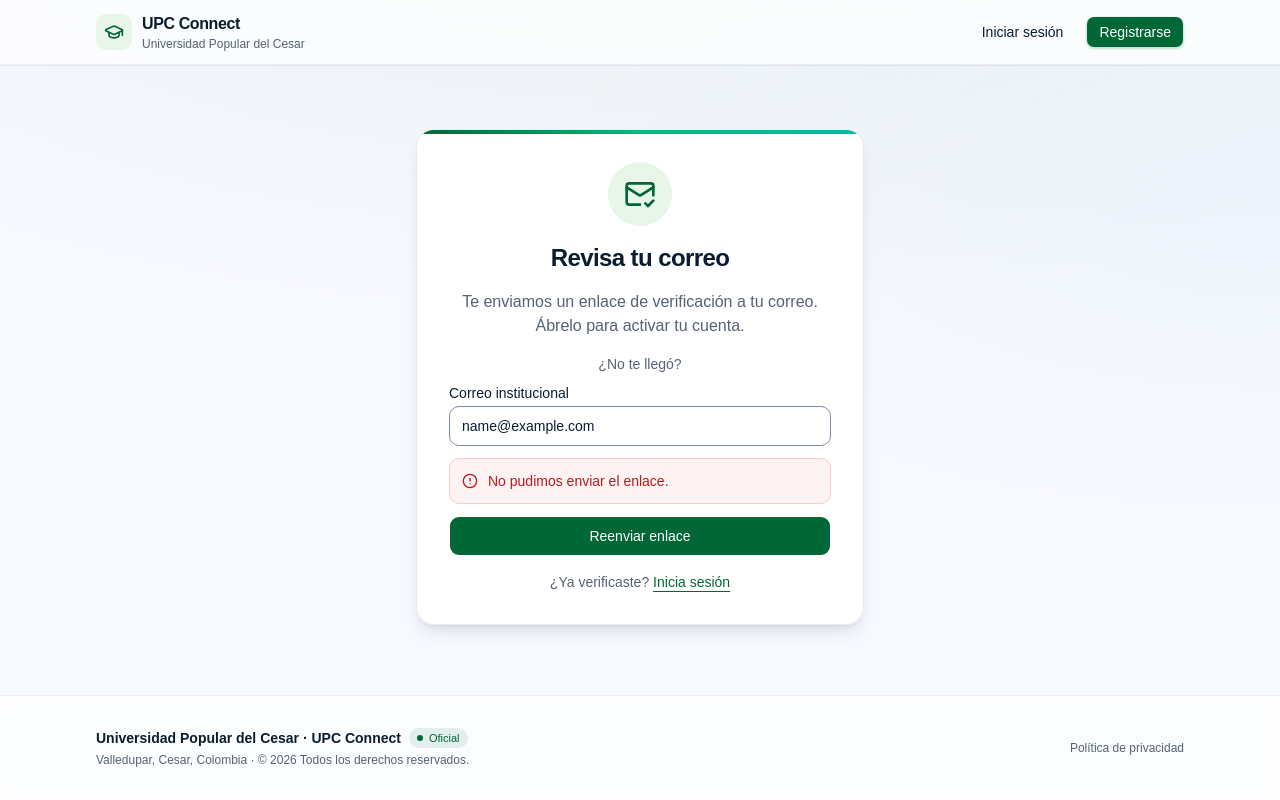
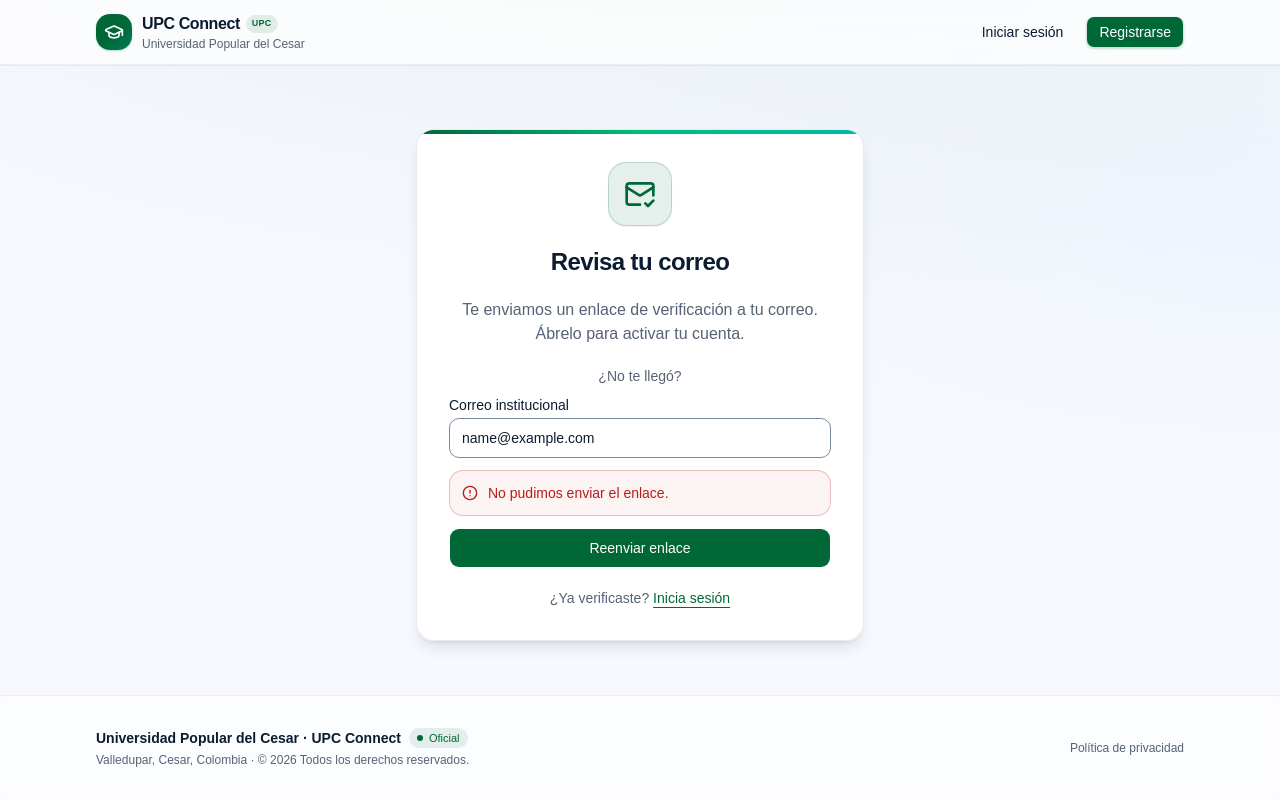
Before and after one commit to Jdavdcm26/Frontend-UPC-Connect, a React (Vite) app: page /revisa-tu-correo in a window 1280 px wide. Both pictures are taken after typing "name@example.com" into the empty fields and a click on the button "Reenviar enlace". Built offline with nearby package versions, Linux system fonts and the light colour scheme; no server answers.

Commit message:
style(ui): estados, encabezados y avisos compartidos

```diff
--- a/src/shared/ui/AvatarIniciales.tsx
+++ b/src/shared/ui/AvatarIniciales.tsx
@@ -16,7 +16,7 @@ const TAMANOS = {
 // Con correo es el avatar de la sesión (se anuncia); con nombre es decorativo, porque el nombre ya se lee al lado.
 export default function AvatarIniciales({ correo, nombres, apellidos, tamano = 'sm' }: Props) {
   const clases = cn(
-    'inline-flex shrink-0 items-center justify-center rounded-full bg-primary font-semibold text-primary-foreground',
+    'inline-flex shrink-0 items-center justify-center rounded-full bg-linear-to-br from-primary to-emerald-700 font-bold text-white shadow-xs shadow-primary/20',
     TAMANOS[tamano],
   )
   if (correo !== undefined) {
--- a/src/shared/ui/AvisoInformativo.tsx
+++ b/src/shared/ui/AvisoInformativo.tsx
@@ -12,7 +12,7 @@ export default function AvisoInformativo({ icono: Icono = Info, children }: Prop
   return (
     <p
       role="status"
-      className="flex items-start gap-3 rounded-xl border border-ambar/30 bg-ambar-soft p-3 text-sm font-medium text-ambar sm:p-4"
+      className="flex items-start gap-3 rounded-xl border border-ambar/30 bg-ambar-soft p-3 text-sm font-medium text-ambar shadow-2xs sm:p-4"
     >
       <Icono aria-hidden="true" className="mt-0.5 size-4 shrink-0" />
       <span className="min-w-0 break-words">{children}</span>
--- a/src/shared/ui/EmptyState.tsx
+++ b/src/shared/ui/EmptyState.tsx
@@ -11,13 +11,13 @@ type Props = {
 // una explicación y, si hace falta, la acción para salir del vacío.
 export default function EmptyState({ titulo, descripcion, accion }: Props) {
   return (
-    <div className="flex flex-col items-center gap-3 rounded-xl border-[1.5px] border-dashed border-slate-300 bg-slate-50 p-8 text-center">
-      <span className="flex size-10 items-center justify-center rounded-full bg-background text-muted-foreground ring-1 ring-border">
-        <Inbox aria-hidden="true" className="size-5" />
+    <div className="flex flex-col items-center gap-4 rounded-2xl border-[1.5px] border-dashed border-border bg-card/60 p-8 text-center backdrop-blur-xs sm:p-10">
+      <span className="flex size-12 items-center justify-center rounded-full bg-muted text-muted-foreground ring-1 ring-border">
+        <Inbox aria-hidden="true" className="size-5.5" />
       </span>
-      <div className="space-y-1">
-        <h2 className="text-lg font-semibold">{titulo}</h2>
-        {descripcion && <p className="text-sm text-muted-foreground">{descripcion}</p>}
+      <div className="space-y-1.5">
+        <h2 className="text-lg font-bold text-foreground">{titulo}</h2>
+        {descripcion && <p className="max-w-xs text-sm leading-relaxed text-muted-foreground">{descripcion}</p>}
       </div>
       {accion}
     </div>
--- a/src/shared/ui/EncabezadoPagina.tsx
+++ b/src/shared/ui/EncabezadoPagina.tsx
@@ -13,9 +13,9 @@ type Props = {
 export default function EncabezadoPagina({ titulo, descripcion, acciones }: Props) {
   return (
     <header className="flex flex-wrap items-end justify-between gap-4">
-      <div className="min-w-0 space-y-1">
-        <h1 className="text-2xl font-bold sm:text-3xl">{titulo}</h1>
-        {descripcion && <p className="max-w-2xl text-muted-foreground">{descripcion}</p>}
+      <div className="min-w-0 space-y-1.5">
+        <h1 className="text-2xl font-extrabold tracking-tight sm:text-3xl">{titulo}</h1>
+        {descripcion && <p className="max-w-2xl text-muted-foreground leading-relaxed">{descripcion}</p>}
       </div>
       {acciones}
     </header>
--- a/src/shared/ui/ErrorState.tsx
+++ b/src/shared/ui/ErrorState.tsx
@@ -12,12 +12,14 @@ export default function ErrorState({ mensaje, onReintentar }: Props) {
   return (
     <div
       role="alert"
-      className="flex flex-col items-center gap-3 rounded-xl border border-destructive/30 bg-red-50 p-8 text-center"
+      className="flex flex-col items-center gap-4 rounded-2xl border border-destructive/25 bg-destructive/5 p-8 text-center backdrop-blur-xs sm:p-10"
     >
-      <TriangleAlert aria-hidden="true" className="size-6 text-destructive" />
-      <p className="text-destructive">{mensaje}</p>
+      <span className="flex size-12 items-center justify-center rounded-full bg-destructive/10">
+        <TriangleAlert aria-hidden="true" className="size-6 text-destructive" />
+      </span>
+      <p className="max-w-xs text-sm font-medium leading-relaxed text-destructive">{mensaje}</p>
       {onReintentar && (
-        <Button variant="outline" onClick={onReintentar}>
+        <Button variant="outline" onClick={onReintentar} className="shadow-xs">
           Reintentar
         </Button>
       )}
--- a/src/shared/ui/Logo.tsx
+++ b/src/shared/ui/Logo.tsx
@@ -14,13 +14,18 @@ export default function Logo({ destino, subtitulo }: Props) {
   return (
     <Link
       to={destino}
-      className="flex items-center gap-2.5 rounded-lg outline-none focus-visible:ring-2 focus-visible:ring-ring focus-visible:ring-offset-2"
+      className="group flex items-center gap-2.5 rounded-lg outline-none focus-visible:ring-2 focus-visible:ring-ring focus-visible:ring-offset-2"
     >
-      <span className="hidden size-9 shrink-0 items-center justify-center rounded-lg bg-primary-soft text-primary min-[390px]:flex">
+      <span className="hidden size-9 shrink-0 items-center justify-center rounded-xl bg-linear-to-br from-primary via-primary to-emerald-700 text-white shadow-xs shadow-primary/25 transition-transform duration-200 group-hover:scale-105 min-[390px]:flex motion-reduce:transform-none">
         <GraduationCap aria-hidden="true" className="size-5" />
       </span>
       <span className="flex flex-col leading-tight">
-        <span className="text-base font-semibold tracking-tight whitespace-nowrap text-foreground max-[339px]:text-sm">UPC Connect</span>
+        <span className="flex items-center gap-1.5 text-base font-bold tracking-tight whitespace-nowrap text-foreground max-[339px]:text-sm">
+          UPC Connect
+          <span className="rounded-full bg-primary/10 px-1.5 py-0.5 text-[9px] font-bold text-primary tracking-wide">
+            UPC
+          </span>
+        </span>
         {subtitulo && <span className="hidden text-xs text-muted-foreground sm:block">{subtitulo}</span>}
       </span>
     </Link>
--- a/src/shared/ui/MensajeFormulario.tsx
+++ b/src/shared/ui/MensajeFormulario.tsx
@@ -10,15 +10,15 @@ type Props = {
 // Cada tipo trae su color, su icono y su rol: el error se anuncia de inmediato (alert) y el éxito
 // de forma amable (status). Los textos son oscuros sobre fondo suave (contraste de 4,5:1 o más).
 const TIPOS = {
-  error: { caja: 'border-red-200 bg-red-50 text-destructive', Icono: CircleAlert, rol: 'alert' },
-  exito: { caja: 'border-primary/20 bg-primary-soft text-primary', Icono: CircleCheck, rol: 'status' },
+  error: { caja: 'border-destructive/25 bg-destructive/5 text-destructive', Icono: CircleAlert, rol: 'alert' },
+  exito: { caja: 'border-primary/20 bg-primary/10 text-primary', Icono: CircleCheck, rol: 'status' },
 } as const
 
 // Mensaje de un formulario o de una pantalla de estado: un error del servidor o la confirmación de una acción.
 export default function MensajeFormulario({ tipo, children }: Props) {
   const { caja, Icono, rol } = TIPOS[tipo]
   return (
-    <div role={rol} className={cn('flex w-full items-start gap-2.5 rounded-lg border p-3 text-left text-sm', caja)}>
+    <div role={rol} className={cn('flex w-full items-start gap-2.5 rounded-xl border p-3 text-left text-sm backdrop-blur-xs', caja)}>
       <Icono aria-hidden="true" className="mt-0.5 size-4 shrink-0" />
       <div className="space-y-1">{children}</div>
     </div>
--- a/src/shared/ui/PantallaEstado.tsx
+++ b/src/shared/ui/PantallaEstado.tsx
@@ -5,9 +5,9 @@ import type { ReactNode } from 'react'
 type Tono = 'exito' | 'error' | 'info'
 
 const TONOS: Record<Tono, string> = {
-  exito: 'bg-primary-soft text-primary',
-  error: 'bg-red-50 text-destructive',
-  info: 'bg-tint-strong text-primary',
+  exito: 'bg-primary/10 text-primary border border-primary/20',
+  error: 'bg-destructive/10 text-destructive border border-destructive/20',
+  info: 'bg-primary/10 text-primary border border-primary/20',
 }
 
 type Props = {
@@ -21,11 +21,11 @@ type Props = {
 // La usan los avisos de verificación de correo, "sin permiso", "no encontrada" y similares.
 export default function PantallaEstado({ icono: Icono, tono = 'info', titulo, children }: Props) {
   return (
-    <section className="flex flex-col items-center gap-4 text-center">
-      <span className={cn('flex size-16 items-center justify-center rounded-full', TONOS[tono])}>
+    <section className="flex flex-col items-center gap-5 text-center">
+      <span className={cn('flex size-16 items-center justify-center rounded-2xl shadow-xs', TONOS[tono])}>
         <Icono aria-hidden="true" className="size-8" />
       </span>
-      <h1 className="text-2xl font-bold">{titulo}</h1>
+      <h1 className="text-2xl font-extrabold tracking-tight">{titulo}</h1>
       {children}
     </section>
   )
--- a/src/shared/ui/SeccionFormulario.tsx
+++ b/src/shared/ui/SeccionFormulario.tsx
@@ -12,17 +12,17 @@ type Props = {
 // No lleva aria-labelledby: así no se vuelve un «landmark» más ni su título se confunde con el de un campo.
 export default function SeccionFormulario({ numero, titulo, descripcion, children }: Props) {
   return (
-    <section className="space-y-5 rounded-xl border bg-card p-5 shadow-sm sm:p-6">
+    <section className="space-y-5 rounded-2xl border border-border/80 bg-card/95 p-5 shadow-xs backdrop-blur-xs sm:p-6">
       <div className="flex items-start gap-3">
         <span
           aria-hidden="true"
-          className="flex size-8 shrink-0 items-center justify-center rounded-lg bg-primary-soft text-sm font-bold text-primary"
+          className="flex size-8 shrink-0 items-center justify-center rounded-lg border border-primary/20 bg-linear-to-br from-primary to-emerald-700 text-sm font-bold text-white shadow-xs shadow-primary/25"
         >
           {numero}
         </span>
         <div className="space-y-0.5">
-          <h2 className="text-xl font-semibold">{titulo}</h2>
-          {descripcion && <p className="text-sm text-muted-foreground">{descripcion}</p>}
+          <h2 className="text-xl font-bold tracking-tight">{titulo}</h2>
+          {descripcion && <p className="text-sm leading-relaxed text-muted-foreground">{descripcion}</p>}
         </div>
       </div>
       {children}
```
